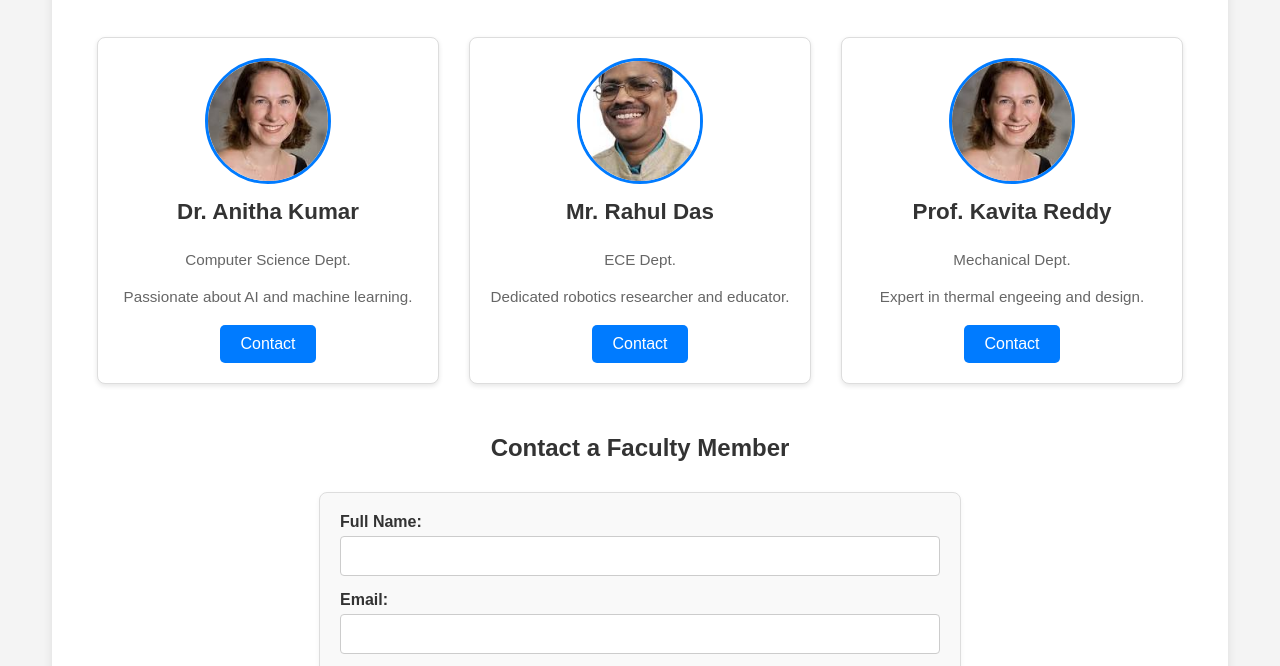
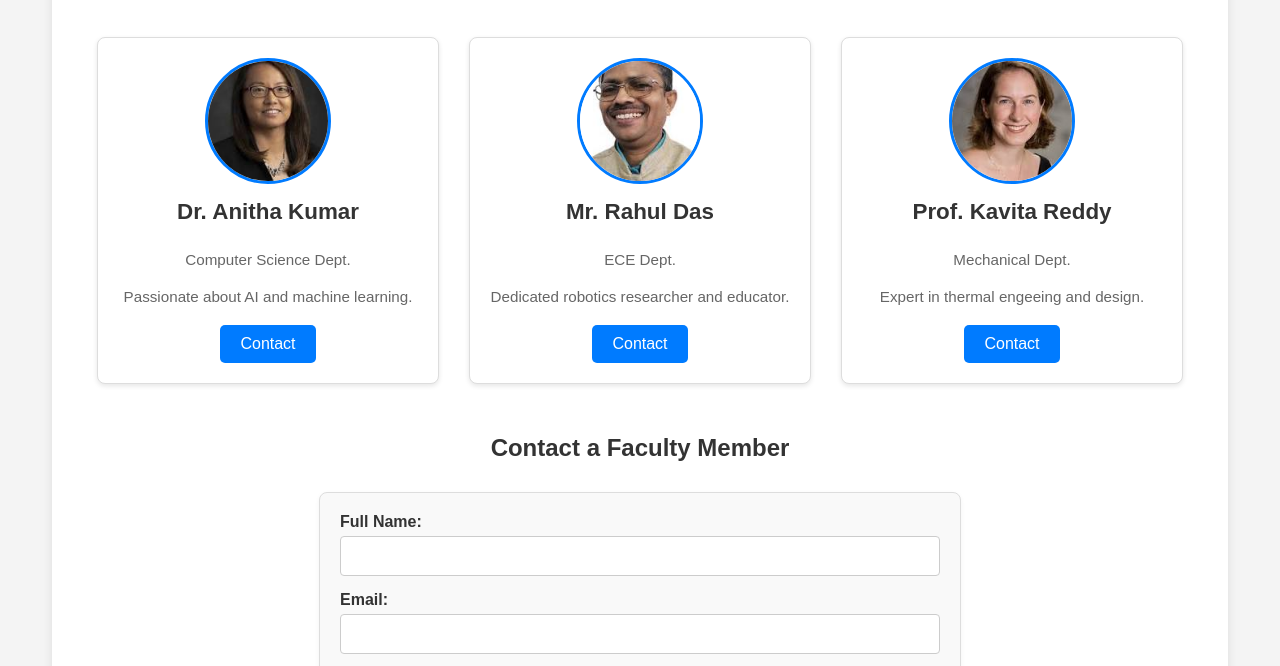
Before and after one commit to uma2025-S/Staff, a plain HTML site: page index.html in a window 1280 px wide. Shown: the part 111-777 px from the top of the page. Drawn offline with Linux system fonts and the light colour scheme.

Commit message:
Update index.html

```diff
--- a/index.html
+++ b/index.html
@@ -12,7 +12,7 @@
 
         <div class="faculty-cards">
             <div class="card">
-                <img src="p3.jfif" alt="Dr. Anitha Kumar" class="profile-pic">
+                <img src="p4.jfif" alt="Dr. Anitha Kumar" class="profile-pic">
                 <h2>Dr. Anitha Kumar</h2>
                 <p>Computer Science Dept.</p>
                 <p>Passionate about AI and machine learning.</p>
```
